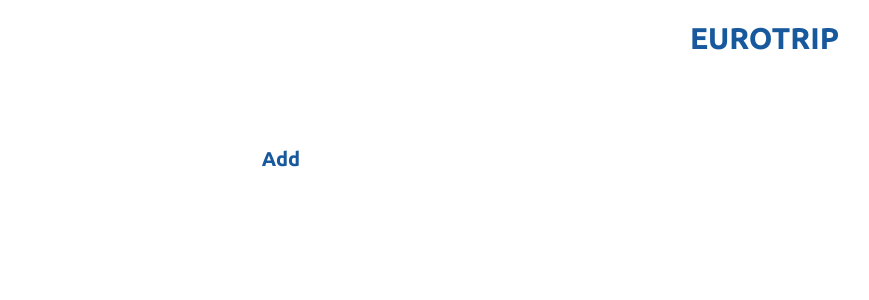
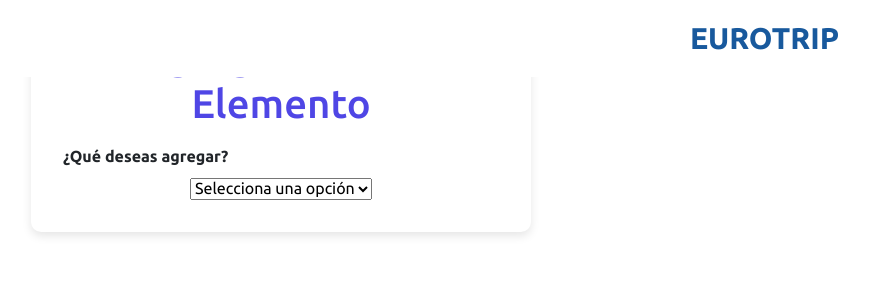
Before and after one commit to santiago-sop/trip-managment, a Next.js app in the folder frontend/: page /Add in a window 1280 px wide. Shown: the top 300 px of the page, without its empty margins (359-1228 px from the left). Built offline with nearby package versions, Linux system fonts and the light colour scheme.

Commit message:
maqueta de la pag Add

```diff
--- a/frontend/src/app/Add/add.module.css
+++ b/frontend/src/app/Add/add.module.css
@@ -5,3 +5,37 @@
     color: var(--azul);
     font-weight: bold;
 }
+
+.addContainer {
+  max-width: 500px;
+  margin: auto;
+  padding: 2rem;
+  background: #fff;
+  border-radius: 10px;
+  box-shadow: 0 4px 10px rgba(0, 0, 0, 0.1);
+  text-align: center;
+}
+
+.addContainer h1 {
+  color: #4f46e5;
+  margin-bottom: 1rem;
+}
+
+.label {
+  font-weight: bold;
+  display: block;
+  text-align: left;
+  margin: 1rem 0 0.5rem;
+}
+
+.submitButton {
+  width: 100%;
+  padding: 0.75rem;
+  background: #4f46e5;
+  color: white;
+  font-size: 1rem;
+  border: none;
+  border-radius: 8px;
+  cursor: pointer;
+  transition: background 0.3s ease-in-out;
+}
--- a/frontend/src/app/Add/page.tsx
+++ b/frontend/src/app/Add/page.tsx
@@ -1,10 +1,86 @@
-import React from 'react'
+'use client';
+
+import React, { useState } from 'react';
 import styles from './add.module.css';
 
-const page = () => {
+const Page = () => {
+  const [selectedType, setSelectedType] = useState('');
+  const [formData, setFormData] = useState({
+    name: '',
+    date: '',
+    cost: '',
+    paid: false,
+    description: '',
+  });
+
+  const handleTypeChange = (event: React.ChangeEvent<HTMLSelectElement>) => {
+    setSelectedType(event.target.value);
+    setFormData({ name: '', date: '', cost: '', paid: false, description: '' }); // Reset form
+  };
+
+  const handleChange = (event: React.ChangeEvent<HTMLInputElement | HTMLTextAreaElement>) => {
+    const { name, value, type } = event.target as HTMLInputElement | HTMLTextAreaElement;
+    setFormData((prev) => ({
+      ...prev,
+      [name]: type === 'checkbox'
+        ? (event.target as HTMLInputElement).checked
+        : value,
+    }));
+  };
+
+  const handleSubmit = (event: React.FormEvent) => {
+    event.preventDefault();
+    console.log('Datos enviados:', formData);
+    // Aquí puedes agregar la lógica para enviar los datos al backend con fetch()
+  };
+
   return (
-    <div className={styles.add}>Add</div>
-  )
-}
+    <div className={styles.addContainer}>
+      <h1>Agregar Nuevo Elemento</h1>
 
-export default page
+      {/* Selección de tipo */}
+      <label className={styles.label}>¿Qué deseas agregar?</label>
+      <select className={styles.select} value={selectedType} onChange={handleTypeChange}>
+        <option value="">Selecciona una opción</option>
+        <option value="activity">Actividad</option>
+        <option value="stay">Estadía</option>
+        <option value="transfer">Traslado</option>
+        <option value="blog">Blog</option>
+        <option value="expense">Gasto</option>
+      </select>
+
+      {/* Formulario dinámico */}
+      {selectedType && (
+        <form onSubmit={handleSubmit} className={styles.form}>
+          <label className={styles.label}>Nombre</label>
+          <input type="text" name="name" value={formData.name} onChange={handleChange} required />
+
+          <label className={styles.label}>Fecha</label>
+          <input type="date" name="date" value={formData.date} onChange={handleChange} required />
+
+          {/* Campos específicos */}
+          {(selectedType === 'expense' || selectedType === 'stay') && (
+            <>
+              <label className={styles.label}>Costo</label>
+              <input type="number" name="cost" value={formData.cost} onChange={handleChange} required />
+
+              <label className={styles.label}>¿Pagado?</label>
+              <input type="checkbox" name="paid" checked={formData.paid} onChange={handleChange} />
+            </>
+          )}
+
+          {(selectedType === 'activity' || selectedType === 'blog') && (
+            <>
+              <label className={styles.label}>Descripción</label>
+              <textarea name="description" value={formData.description} onChange={handleChange} />
+            </>
+          )}
+
+          <button type="submit" className={styles.submitButton}>Agregar {selectedType}</button>
+        </form>
+      )}
+    </div>
+  );
+};
+
+export default Page;
--- a/frontend/src/components/ActivityCard.module.css
+++ b/frontend/src/components/ActivityCard.module.css
@@ -19,7 +19,7 @@
   font-size: 1.2rem;
   color: var(--gris);
   margin-bottom: 16px;
-  margin-left: 10%;
+  margin-left: 15px;
 }
 
 .location {
@@ -30,6 +30,7 @@
   gap: 6px;
   margin-bottom: 1rem;
   margin-top: 1rem;
+  margin-left: 15px;
   font-size: 1.2rem;
 }
 
```
Also changed, not shown: frontend/src/app/page.module.css (+10 -1 lines).
